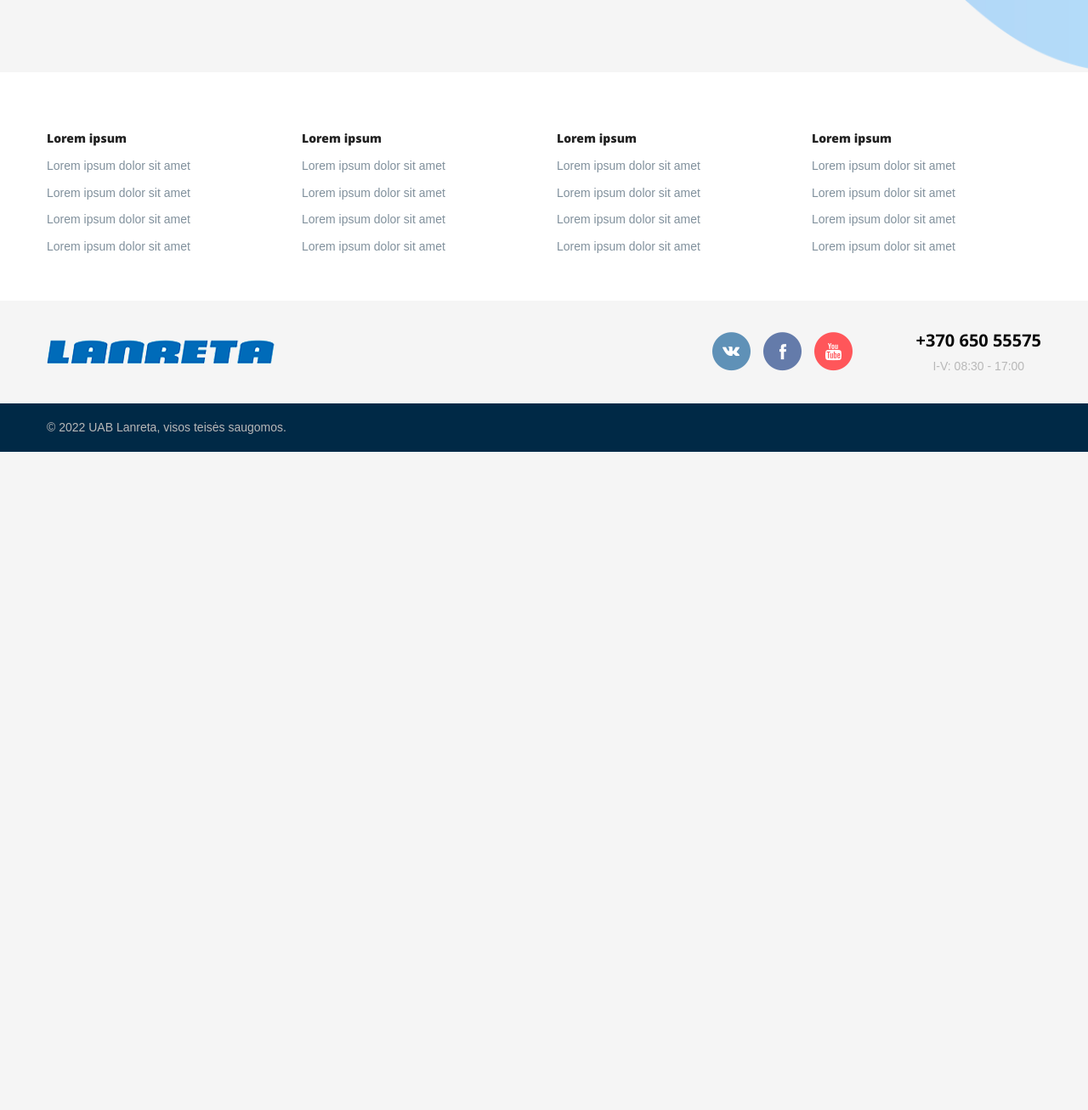
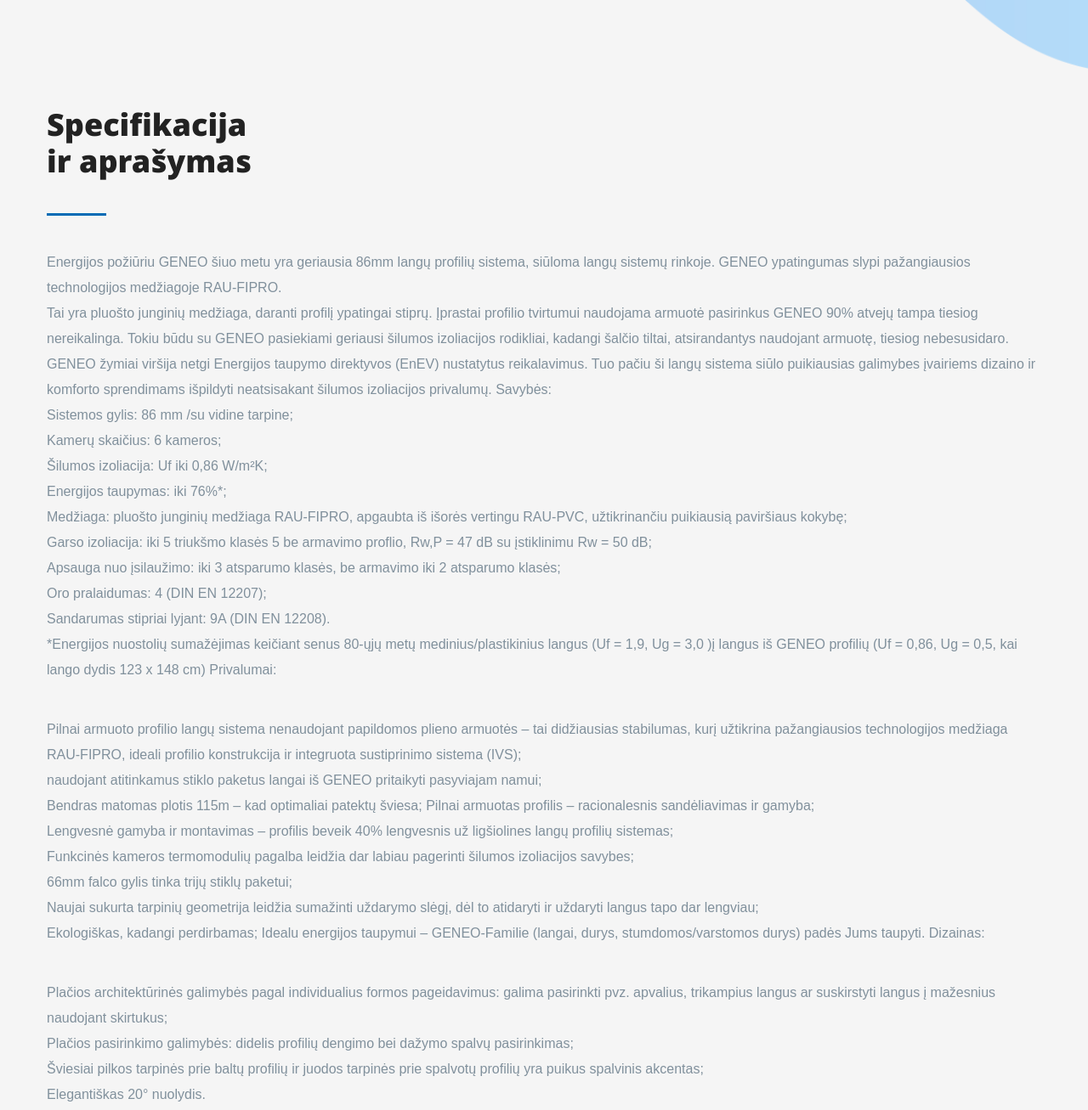
Before and after one commit to LioraProgram7/Lanreta, a website: page app/product-page.html in a window 1280 px wide. Shown: the part 1142-2449 px from the top of the page at 85% size. Before the commit the page ends 1674 px from the top, so only its background shows below. Drawn offline with nearby package versions, Linux system fonts and the light colour scheme; files that its build step writes are made by us from their sources; files whose address does not match are found by name.

Commit message:
added ection specification

```diff
--- a/app/product-page.html
+++ b/app/product-page.html
@@ -130,8 +130,122 @@
             </div>
           </div>
         </div>
+      </div>
+    </section>
 
+    <section class="specification">
+      <div class="specification__container">
+        <h4 class="specification__title">
+          Specifikacija <br>
+          ir aprašymas
+        </h4>
 
+        <div class="specification__text">
+          <p class="specification__paragraph">
+            <p>
+              Energijos požiūriu GENEO šiuo metu yra geriausia 86mm langų profilių sistema, siūloma langų sistemų
+              rinkoje. GENEO ypatingumas slypi pažangiausios technologijos medžiagoje RAU-FIPRO.
+            </p>
+            <p>
+              Tai yra pluošto junginių medžiaga, daranti profilį ypatingai stiprų. Įprastai profilio tvirtumui
+              naudojama
+              armuotė pasirinkus GENEO 90% atvejų tampa tiesiog nereikalinga. Tokiu būdu su GENEO pasiekiami geriausi
+              šilumos izoliacijos rodikliai, kadangi šalčio tiltai, atsirandantys naudojant armuotę, tiesiog
+              nebesusidaro.
+              GENEO žymiai viršija netgi Energijos taupymo direktyvos (EnEV) nustatytus reikalavimus. Tuo pačiu ši langų
+              sistema siūlo puikiausias galimybes įvairiems dizaino ir komforto sprendimams išpildyti neatsisakant
+              šilumos
+              izoliacijos privalumų. Savybės:
+            </p>
+            <p>
+              Sistemos gylis: 86 mm /su vidine tarpine;
+            </p>
+            <p>
+              Kamerų skaičius: 6 kameros;
+            </p>
+            <p>
+              Šilumos izoliacija: Uf iki 0,86 W/m²K;
+            </p>
+            <p>
+              Energijos taupymas: iki 76%*;
+            </p>
+            <p>
+              Medžiaga: pluošto junginių medžiaga RAU-FIPRO, apgaubta iš išorės vertingu RAU-PVC, užtikrinančiu
+              puikiausią
+              paviršiaus kokybę;
+            </p>
+            <p>
+              Garso izoliacija: iki 5 triukšmo klasės 5 be armavimo proflio, Rw,P = 47 dB su įstiklinimu Rw = 50 dB;
+            </p>
+            <p>
+              Apsauga nuo įsilaužimo: iki 3 atsparumo klasės, be armavimo iki 2 atsparumo klasės;
+            </p>
+            <p>
+              Oro pralaidumas: 4 (DIN EN 12207);
+            </p>
+            <p>
+              Sandarumas stipriai lyjant: 9A (DIN EN 12208).
+            </p>
+            <p>
+              *Energijos nuostolių sumažėjimas keičiant senus 80-ųjų metų medinius/plastikinius langus (Uf = 1,9, Ug =
+              3,0
+              )į langus iš GENEO profilių (Uf = 0,86, Ug = 0,5, kai lango dydis 123 x 148 cm) Privalumai:
+            </p>
+          </p>
+
+          <p class="specification__paragraph">
+            <p>
+              Pilnai armuoto profilio langų sistema nenaudojant papildomos plieno armuotės – tai didžiausias
+              stabilumas,
+              kurį užtikrina pažangiausios technologijos medžiaga RAU-FIPRO, ideali profilio konstrukcija ir integruota
+              sustiprinimo sistema (IVS);
+            </p>
+            <p>
+              naudojant atitinkamus stiklo paketus langai iš GENEO pritaikyti pasyviajam namui;
+            </p>
+            <p>
+              Bendras matomas plotis 115m – kad optimaliai patektų šviesa;
+              Pilnai armuotas profilis – racionalesnis sandėliavimas ir gamyba;
+            </p>
+            <p>
+              Lengvesnė gamyba ir montavimas – profilis beveik 40% lengvesnis už ligšiolines langų profilių sistemas;
+            </p>
+            <p>
+              Funkcinės kameros termomodulių pagalba leidžia dar labiau pagerinti šilumos izoliacijos savybes;
+            </p>
+            <p>
+              66mm falco gylis tinka trijų stiklų paketui;
+            </p>
+            <p>
+              Naujai sukurta tarpinių geometrija leidžia sumažinti uždarymo slėgį, dėl to atidaryti ir uždaryti langus
+              tapo dar lengviau;
+            </p>
+            <p>
+              Ekologiškas, kadangi perdirbamas;
+              Idealu energijos taupymui – GENEO-Familie (langai, durys, stumdomos/varstomos durys) padės Jums taupyti.
+              Dizainas:
+            </p>
+          </p>
+
+          <p class="specification__paragraph">
+            <p>
+              Plačios architektūrinės galimybės pagal individualius formos pageidavimus: galima pasirinkti pvz.
+              apvalius,
+              trikampius langus ar suskirstyti langus į mažesnius naudojant skirtukus;
+            </p>
+            <p>
+              Plačios pasirinkimo galimybės: didelis profilių dengimo bei dažymo spalvų pasirinkimas;
+            </p>
+            <p>
+              Šviesiai pilkos tarpinės prie baltų profilių ir juodos tarpinės prie spalvotų profilių yra puikus
+              spalvinis
+              akcentas;
+            </p>
+            <p>
+              Elegantiškas 20° nuolydis.
+            </p>
+          </p>
+        </div>
       </div>
     </section>
   </main>
--- /dev/null
+++ b/app/scss/specification.scss
@@ -0,0 +1,32 @@
+.specification {
+  padding: 40px 0 70px;
+
+  &__title {
+    @extend %opensans-800;
+    font-size: 36px;
+    color: $black-02;
+    padding-bottom: 43px;
+    margin-bottom: 40px;
+    position: relative;
+
+    &::before {
+      content: "";
+      position: absolute;
+      width: 70px;
+      height: 3px;
+      background-color: $blue-01;
+      bottom: 0;
+      left: 0;
+    }
+  }
+
+  &__text {
+    font-size: 16px;
+    line-height: 1.875;
+    color: $default;
+  }
+
+  &__paragraph:not(:last-child) {
+    margin-bottom: 40px;
+  }
+}
--- a/app/scss/style.scss
+++ b/app/scss/style.scss
@@ -9,3 +9,4 @@
 @import 'product-card';
 @import 'specialists';
 @import 'product';
+@import 'specification';
```
Lines whose indentation alone changed are shown as unchanged.
